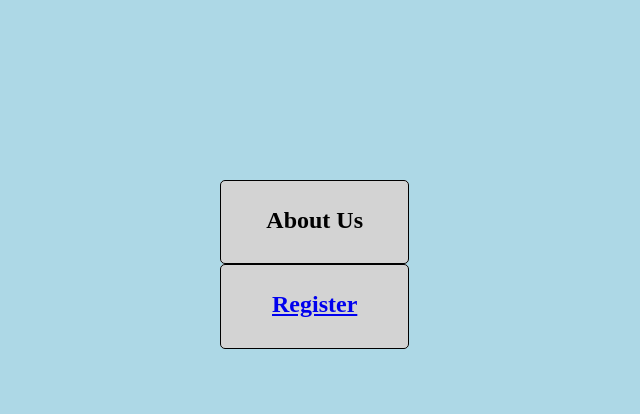
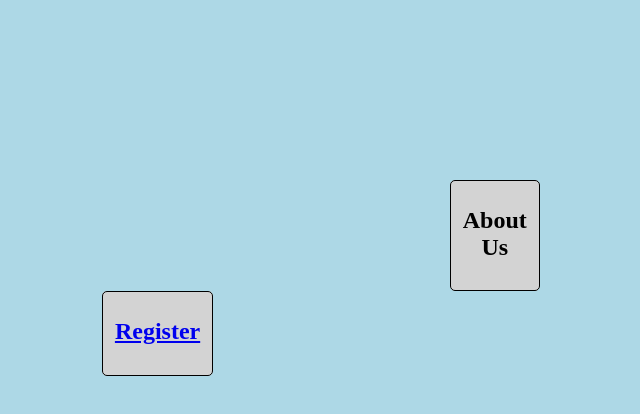
Before and after one commit to CodeSamRo/RegisterPage, a plain HTML site: page Index.html in a window 1280 px wide. Shown: the part 384-798 px from the top of the page, without its empty margins (319-959 px from the left). Drawn offline with Linux system fonts and the light colour scheme.

Commit message:
Centralized and side by side

```diff
--- a/Index.html
+++ b/Index.html
@@ -31,12 +31,16 @@
    </fieldset>
 
    <div class ="positioning">
+       <div class="left">
             <fieldset>
-       <h2><b>About Us</b></h2><p> </p>
+                <h2><b>About Us</b></h2>
             </fieldset>
+       </div>
+        <div class="right">
             <fieldset>
                 <h2><b><a href="https://codesamro.github.io/RegisterPage/" target="_blank">Register</a></b></h2>
             </fieldset>
         </div>
+    </div>
 </body>
 </html>
--- a/main.css
+++ b/main.css
@@ -18,6 +18,7 @@ h1 {
     text-align: left;
 }
 input {
+
     border-radius: 5px;
     border-color: black;
     width: 75%;
@@ -28,3 +29,12 @@ input {
     margin-left: 12%;
     width: 75%;
 }
+
+.left {
+  float: left;
+  margin-left: 560px;
+}
+.right{
+    float: right;
+    margin-right: 620px;
+}
```
Lines whose indentation alone changed are shown as unchanged.
